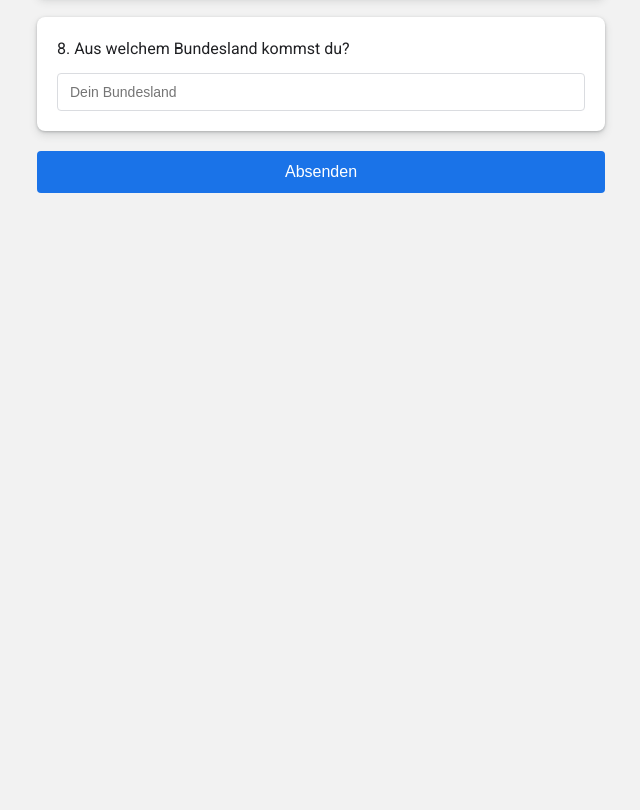
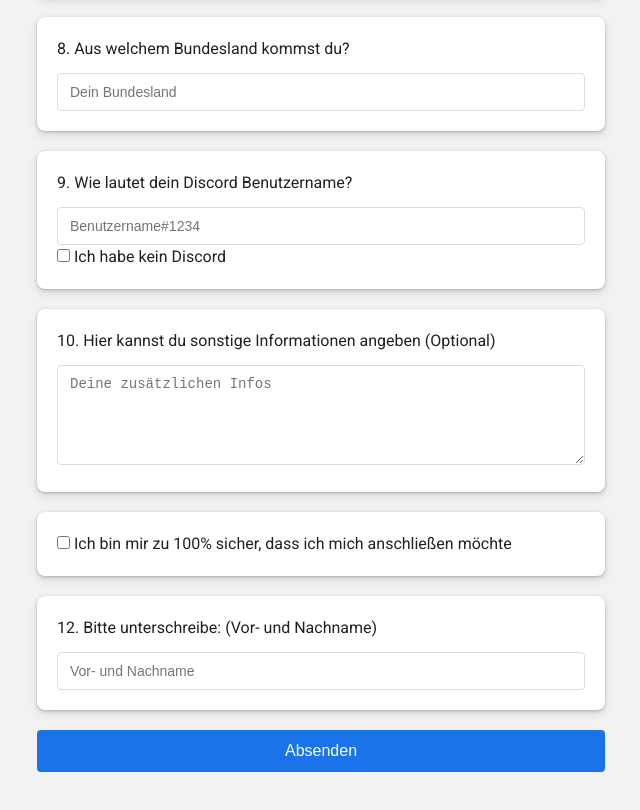
Before and after one commit to roblox-site/frage1, a plain HTML site: page index.html in a window 1280 px wide. Shown: the part 1390-2200 px from the top of the page, without its empty margins (319-959 px from the left). Before the commit the page ends 1623 px from the top, so only its background shows below. Drawn offline with Linux system fonts and the light colour scheme.

Commit message:
Update index.html

```diff
--- a/index.html
+++ b/index.html
@@ -93,7 +93,50 @@
       <input type="text" id="bundesland" name="bundesland" class="short-answer" placeholder="Dein Bundesland">
     </div>
 
+    <!-- Frage 9 -->
+    <div class="question-box" id="discord-box">
+      <label for="discord" class="question">9. Wie lautet dein Discord Benutzername?</label>
+      <input type="text" id="discord" name="discord" class="short-answer" placeholder="Benutzername#1234">
+      <div class="checkbox-group">
+        <input type="checkbox" id="no-discord" name="no-discord">
+        <label for="no-discord">Ich habe kein Discord</label>
+      </div>
+    </div>
+
+    <!-- Frage 10 -->
+    <div class="question-box">
+      <label for="sonstiges" class="question">10. Hier kannst du sonstige Informationen angeben (Optional)</label>
+      <textarea id="sonstiges" name="sonstiges" class="long-answer" placeholder="Deine zusätzlichen Infos"></textarea>
+    </div>
+
+    <!-- Frage 11 -->
+    <div class="question-box">
+      <div class="checkbox-group">
+        <input type="checkbox" id="confirm-join" name="confirm-join">
+        <label for="confirm-join">Ich bin mir zu 100% sicher, dass ich mich anschließen möchte</label>
+      </div>
+    </div>
+
+    <!-- Frage 12 -->
+    <div class="question-box">
+      <label for="unterschrift" class="question">12. Bitte unterschreibe: (Vor- und Nachname)</label>
+      <input type="text" id="unterschrift" name="unterschrift" class="short-answer" placeholder="Vor- und Nachname">
+    </div>
+
     <button type="submit" class="submit-btn">Absenden</button>
   </main>
+
+  <script>
+    // Frage 9: Wenn "Ich habe kein Discord" gecheckt, Textfeld ausblenden
+    const noDiscord = document.getElementById('no-discord');
+    const discordInput = document.getElementById('discord');
+    noDiscord.addEventListener('change', () => {
+      if (noDiscord.checked) {
+        discordInput.parentElement.classList.add('hidden');
+      } else {
+        discordInput.parentElement.classList.remove('hidden');
+      }
+    });
+  </script>
 </body>
 </html>
```
